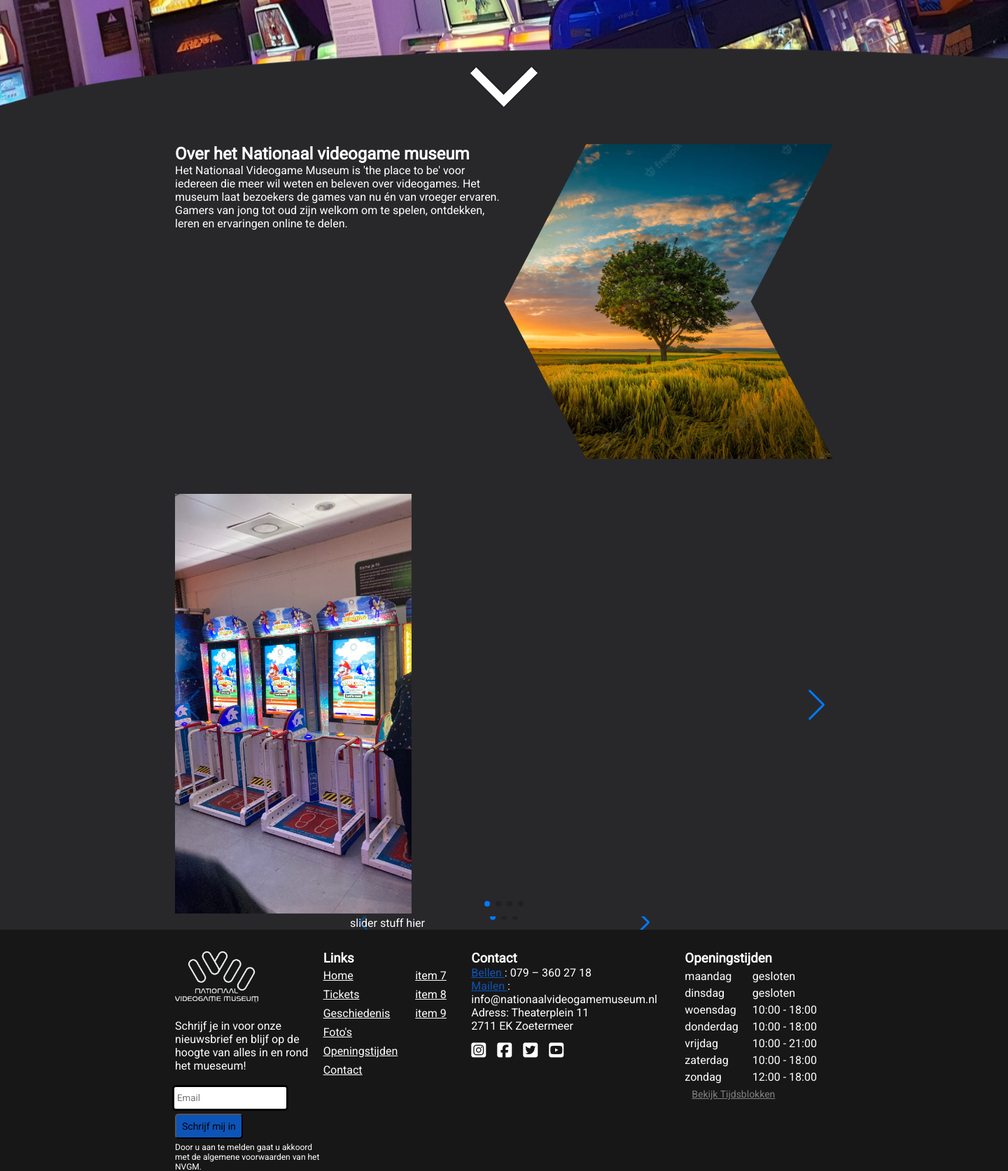
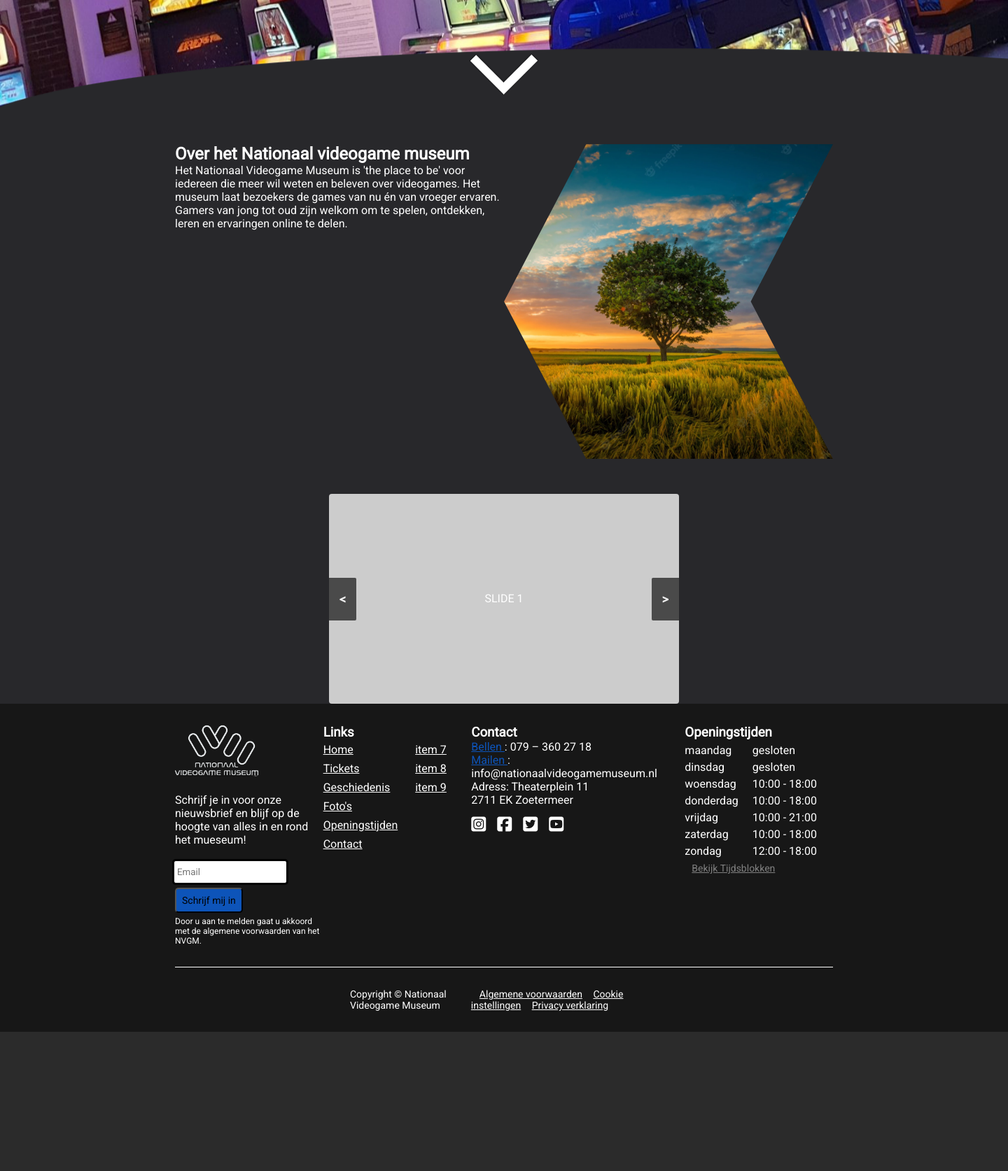
Before and after one commit to lars34932/P2-museum-online, a PHP site: page / in a window 1440 px wide. Shown: the part 766-2440 px from the top of the page at 70% size. After the commit the page ends 2241 px from the top, so only its background shows below. Run offline with PHP 8.4, Linux system fonts and the light colour scheme; some libraries are stand-ins or nearby versions; some web fonts are replaced.

Commit message:
slider gemaakt met jQuery en pijltje beweegt

```diff
--- a/index.php
+++ b/index.php
@@ -4,8 +4,6 @@ $lang = $_GET['lang'] ?? 'nl-NL';
 
 // laad het goede bestand met text met hulp van variable
 require_once "languages/language-" . $lang . '.php';
-//
-
 ?>
 
 <!DOCTYPE html>
@@ -15,6 +13,7 @@ require_once "languages/language-" . $lang . '.php';
     <meta charset="UTF-8">
     <link rel="preconnect" href="https://fonts.googleapis.com">
     <link rel="preconnect" href="https://fonts.gstatic.com" crossorigin>
+    <script src="https://ajax.googleapis.com/ajax/libs/jquery/3.6.1/jquery.min.js"></script>
     <link href="https://fonts.googleapis.com/css2?family=Roboto&display=swap" rel="stylesheet">
     <link rel="stylesheet" href="https://use.typekit.net/ynx2yjc.css">
     <link rel="stylesheet" href="https://cdn.jsdelivr.net/npm/swiper@8/swiper-bundle.min.css" />
@@ -30,10 +29,13 @@ require_once "languages/language-" . $lang . '.php';
 <body>
     <section class="header-wrapper">
         <header id="header">
+
             <section class="container">
-                <section class="nav-bar">
+
+                <section id="navBar" class="nav-bar">
                     <img class="logo" src="fotos/LOGOTEST.svg" alt="logo van het nationaal video game museum">
                     <nav class="nav-menu">
+
                         <a href="#home">
                             <?= $translate['menu_1']; ?>
                         </a>
@@ -64,9 +66,7 @@ require_once "languages/language-" . $lang . '.php';
 
                                 <select name="lang" onchange="this.form.submit()">
 
-                                    <option value="nl-NL" <?=($lang === "nl-NL") ? "selected" : ""; ?>>
-                                        <img src="fotos/nl-NL-flag.png" alt=""> Nederlands
-                                    </option>
+                                    <option value="nl-NL" <?=($lang === "nl-NL") ? "selected" : ""; ?>> Nederlands</option>
                                     <option value="en" <?=($lang === "en") ? "selected" : ""; ?>> English</option>
 
                                 </select>
@@ -75,7 +75,9 @@ require_once "languages/language-" . $lang . '.php';
 
                     </nav>
                 </section>
+
             </section>
+
         </header>
     </section>
 
@@ -85,34 +87,45 @@ require_once "languages/language-" . $lang . '.php';
 
     <main id="home">
         <article class="container homeContent">
+
             <section class="game-col">
+
                 <section class="game-col-text">
-                    <p>
-                        <?= $translate['title']; ?>
-                    </p>
+                    <p><?= $translate['title']; ?></p>
                 </section>
 
                 <canvas id="game"> </canvas>
 
             </section>
 
+            <!-- TICKET KNOP BLAUW -->
+
             <section class="ticket-col">
+
                 <section class="tickets-btn">
+
                     <section class="tickets-btn-left">
-                        <a href="" class="tickets-link"><?= $translate['blue_btn_1']; ?> </a>
-                        <p class="tickets-caption">
-                            <?= $translate['blue_btn_2']; ?>
-                        </p>
+                        <a href="" class="tickets-link"> <?= $translate['blue_btn_1']; ?> </a>
+                        <p class="tickets-caption"> <?= $translate['blue_btn_2']; ?> </p>
+
                         <section class="location-row">
-                            <p class="location"><i class="fas fa-map-marker-alt"></i>
+                            <p class="location">
+                                <i class="fas fa-map-marker-alt"></i>
                                 <?= $translate['blue_btn_3']; ?>
                             </p>
                         </section>
+
                     </section>
+
                     <img class="barcode" src="fotos/qr-code-rr.png" alt="voorbeeld van een barcode van een ticket">
                 </section>
+
             </section>
+
+
         </article>
+
+        <!-- PIJL NAAR REST VD PAGINA -->
 
         <section class="arrow">
             <a href="#over"><img class="arrow-down" src="fotos/arrowDown.png" alt="pijltje naar benden"></a>
@@ -125,7 +138,7 @@ require_once "languages/language-" . $lang . '.php';
 
 
     <section class="container">
-        <article class="about">
+        <article id="over" class="about">
 
             <section class="about-left">
                 <h2>Over het Nationaal videogame museum</h2>
@@ -140,9 +153,7 @@ require_once "languages/language-" . $lang . '.php';
 
 
             <section class="about-right">
-                <section id="over-img">
-
-                </section>
+                <section id="over-img"></section>
             </section>
 
         </article>
@@ -154,79 +165,17 @@ require_once "languages/language-" . $lang . '.php';
 
     <section class="container">
 
-        <article class="swiper foto-slider">
+        <section id="slider">
+            <a a href="javascript:void(0)" onclick="moveRight()" class="control_next">></a>
+            <a a href="javascript:void(0)" onclick="moveLeft()" class="control_prev"><</a>
+                    <ul>
+                        <li>SLIDE 1</li>
+                        <li>SLIDE 2</li>
+                        <li>SLIDE 3</li>
+                        <li>SLIDE 4</li>
+                    </ul>
+        </section>
 
-            <section class="swiper-wrapper">
-
-
-                <section class="swiper-slide">
-                    <section class="foto-slider-content">
-                        <img class="slider1-foto" src="fotos/museumfoto1.jpg" alt="...........................">
-                    </section>
-                </section>
-
-                <section class="swiper-slide">
-                    <section class="foto-slider-content">
-                        <img class="slider1-foto" src="fotos/museumfoto2.jpg" alt="...........................">
-                    </section>
-                </section>
-
-                <section class="swiper-slide">
-                    <section class="foto-slider-content">
-                        <img class="slider1-foto" src="fotos/museumfoto3.jpg" alt="...........................">
-                    </section>
-                </section>
-
-                <section class="swiper-slide">
-                    <section class="foto-slider-content">
-                        <img class="slider1-foto" src="fotos/museumfoto4.jpg" alt="...........................">
-                    </section>
-                </section>
-
-            </section>
-
-            <section class="swiper-pagination"></section>
-
-            <section class="swiper-button-prev"></section>
-            <section class="swiper-button-next"></section>
-
-        </article>
-
-        <section class="container">
-
-            <article class="swiper foto-slider">
-
-                <section class="swiper-wrapper">
-
-
-                    <section class="swiper-slide">
-                        <section class="foto-slider-content">
-                            slider stuff hier
-                        </section>
-                    </section>
-
-                    <section class="swiper-slide">
-                        <section class="foto-slider-content">
-                            slider stuff hier
-                        </section>
-                    </section>
-
-                    <section class="swiper-slide">
-                        <section class="foto-slider-content">
-                            slider stuff hier
-                        </section>
-                    </section>
-
-                </section>
-
-                <section class="swiper-pagination"></section>
-
-                <section class="swiper-button-prev"></section>
-                <section class="swiper-button-next"></section>
-
-            </article>
-
-        </section>
     </section>
 
     <!-- Geschiedenis -->
--- a/main.js
+++ b/main.js
@@ -29,21 +29,46 @@ window.addEventListener("load", () => {
 });
 
 
+// FOTO SLIDER STUFF
 
 
-//   JAVASCRIPT VOOR FOTO SWIPER
-const swiper = new Swiper('.foto-slider', {
+jQuery(document).ready(function ($) {
 
-  // If we need pagination
-  pagination: {
-    el: '.swiper-pagination',
-  },
+	var slideCount = $('#slider ul li').length;
+	var slideWidth = $('#slider ul li').width();
+	var slideHeight = $('#slider ul li').height();
+	var sliderUlWidth = slideCount * slideWidth;
 
-  // Navigation arrows
-  navigation: {
-    nextEl: '.swiper-button-next',
-    prevEl: '.swiper-button-prev',
-  },
+	$('#slider').css({ width: slideWidth, height: slideHeight });
 
+	$('#slider ul').css({ width: sliderUlWidth, marginLeft: - slideWidth });
+
+    $('#slider ul li:last-child').prependTo('#slider ul');
+
+    function moveLeft() {
+        $('#slider ul').animate({
+            left: + slideWidth
+        }, 200, function () {
+            $('#slider ul li:last-child').prependTo('#slider ul');
+            $('#slider ul').css('left', '');
+        });
+    };
+
+    function moveRight() {
+        $('#slider ul').animate({
+            left: - slideWidth
+        }, 200, function () {
+            $('#slider ul li:first-child').appendTo('#slider ul');
+            $('#slider ul').css('left', '');
+        });
+    };
+
+    $('a.control_prev').click(function () {
+        moveLeft();
+    });
+
+    $('a.control_next').click(function () {
+        moveRight();
+    });
 
 });
--- a/style.css
+++ b/style.css
@@ -147,6 +147,8 @@ p{
     border-radius: 4px;
 }
 
+/* TICKETS BUTTON BLAUW */
+
 .tickets-btn{
     width: 100%;
     background-color: #0D54B9;
@@ -205,6 +207,13 @@ p{
 .arrow-down{
     width: 100px;
     display: block;
+    -webkit-animation: mover 1s infinite  alternate;
+    animation: mover 1s infinite  alternate;
+}
+
+@keyframes mover {
+    0% { transform: translateY(0); }
+    100% { transform: translateY(-20px); }
 }
 
 /* ABOUT PAGE */
@@ -232,9 +241,70 @@ p{
 
     /* FOTO SLIDER */
 
-    .slider1-foto{
-        height: 600px;
-    }
+#slider {
+  position: relative;
+  overflow: hidden;
+  margin: 20px auto 0 auto;
+  border-radius: 4px;
+}
+
+#slider ul {
+  position: relative;
+  margin: 0;
+  padding: 0;
+  height: 200px;
+  list-style: none;
+}
+
+#slider ul li {
+  position: relative;
+  display: block;
+  float: left;
+  margin: 0;
+  padding: 0;
+  width: 500px;
+  height: 300px;
+  background: #ccc;
+  text-align: center;
+  line-height: 300px;
+}
+
+a.control_prev, a.control_next {
+  position: absolute;
+  top: 40%;
+  z-index: 999;
+  display: block;
+  padding: 4% 3%;
+  width: auto;
+  height: auto;
+  background: #2a2a2a;
+  color: #fff;
+  text-decoration: none;
+  font-weight: 600;
+  font-size: 18px;
+  opacity: 0.8;
+  cursor: pointer;
+}
+
+a.control_prev:hover, a.control_next:hover {
+  opacity: 1;
+}
+
+a.control_prev {
+  border-radius: 0 2px 2px 0;
+}
+
+a.control_next {
+  right: 0;
+  border-radius: 2px 0 0 2px;
+}
+
+.slider_option {
+  position: relative;
+  margin: 10px auto;
+  width: 160px;
+  font-size: 18px;
+}
 
     /* FOOTER */
 
```
